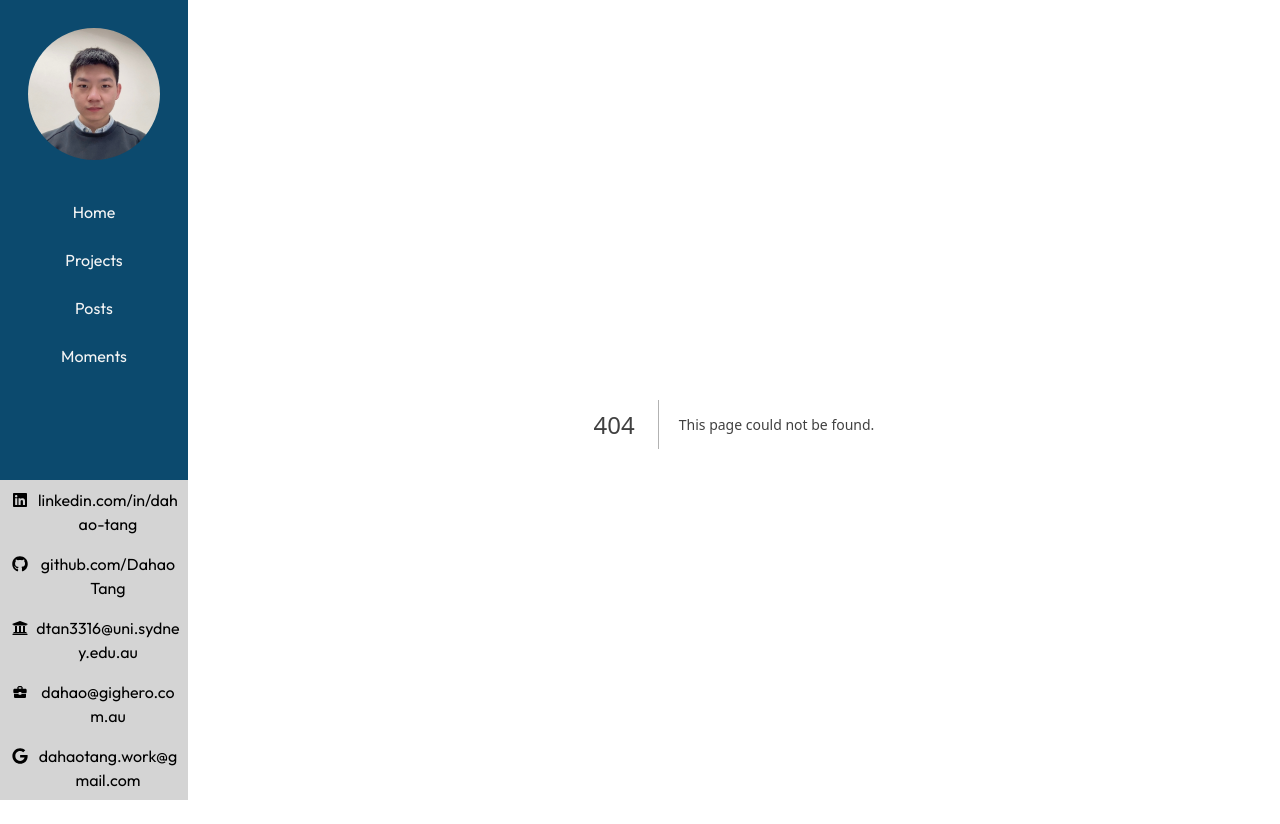
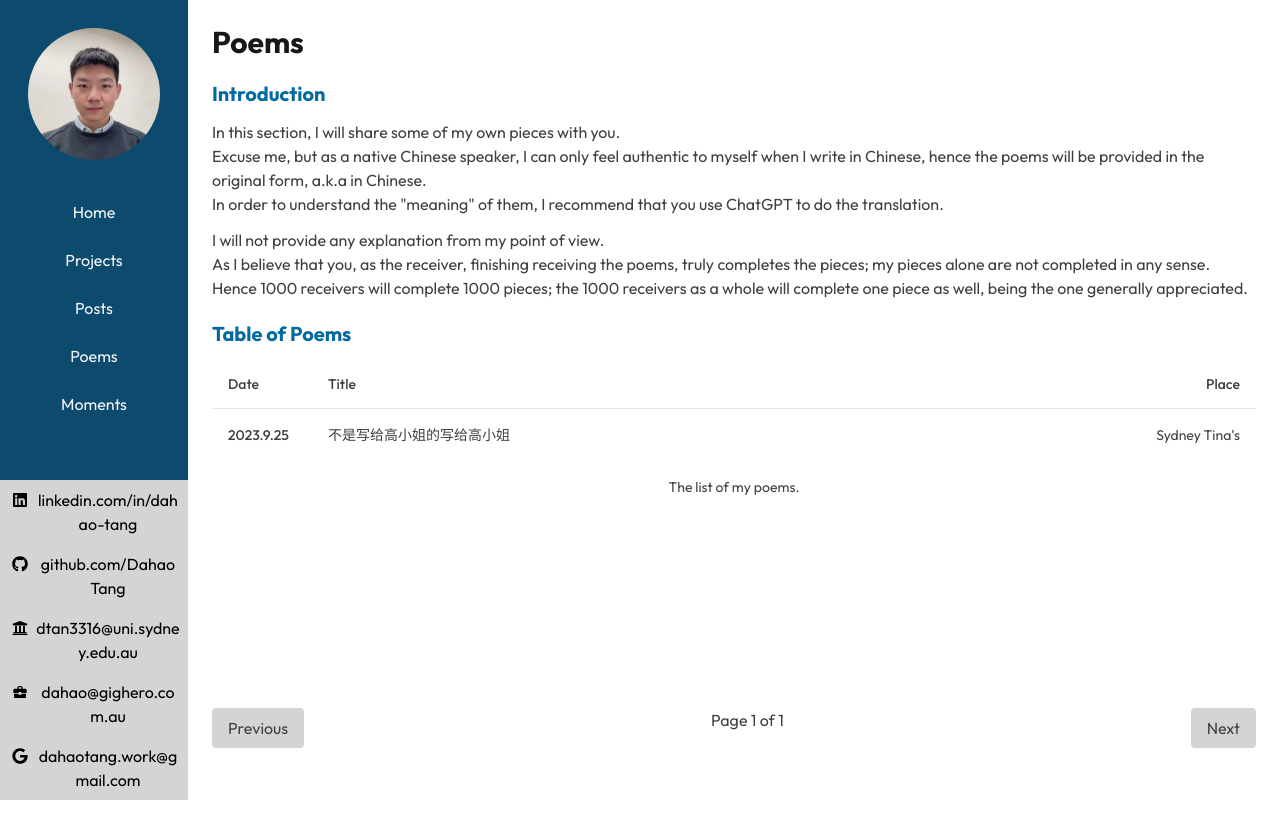
Before and after one commit to DahaoTang/DahaoTang.github.io, a Next.js app: page /poems in a window 1280 px wide. Before the commit this address had no page. After the commit the page ends 800 px from the top, so only its background shows below. Built offline with nearby package versions, Linux system fonts and the light colour scheme.

Commit message:
poems added; typo fixed'

```diff
--- a/app/(site)/components/sidebar/Sidebar.tsx
+++ b/app/(site)/components/sidebar/Sidebar.tsx
@@ -63,18 +63,18 @@ export default function Sidebar() {
 				</SidebarButton>
 				<SidebarButton
 					onClick={() => {
+						router.push(`/poems`);
+					}}
+				>
+					Poems
+				</SidebarButton>
+				<SidebarButton
+					onClick={() => {
 						router.push(`/moments`);
 					}}
 				>
 					Moments
 				</SidebarButton>
-				{/* <SidebarButton
-					onClick={() => {
-						router.push(`/poems_n_essays`);
-					}}
-				>
-					Poems & Essays
-				</SidebarButton> */}
 			</div>
 			<div className="w-full bg-neutral-300">
 				<SidebarContactButton
--- a/app/(site)/page.tsx
+++ b/app/(site)/page.tsx
@@ -32,7 +32,7 @@ export default function Home() {
 				<div className="pt-3 text-neutral-600">
 					<div className="text-lg text-sky-700">My Favourites:</div>
 					<div>Favourite sport: badminton</div>
-					<div>Favourite musical intrsument: classic guitar</div>
+					<div>Favourite musical instrument: classic guitar</div>
 					<div
 						className="hover:text-red-300"
 						onClick={() => {
--- /dev/null
+++ b/app/(site)/poems/20230930_1/Summary.ts
@@ -0,0 +1,6 @@
+export const poem20230930_1 = {
+	id: "20230930_1", // "YYYYMMDD_No."
+	date: "2023.9.25",
+	title: "不是写给高小姐的写给高小姐",
+	place: "Sydney Tina's",
+};
--- /dev/null
+++ b/app/(site)/poems/20230930_1/page.tsx
@@ -0,0 +1,64 @@
+"use client";
+
+import Image from "next/image";
+import Header from "@/app/(site)/components/header/Header";
+import { Heading1 } from "@/app/(site)/components/Heading";
+
+export default function Poem20230930_1() {
+	return (
+		<div>
+			<Header title="Poem" subtitle="2023.09.30" subsubtitle="" />
+			<Heading1 content="不是写给高小姐的写给高小姐" />
+			<div className="flex flex-row">
+				<div className="w-[30%]">
+					<div className="pb-3">
+						<p>从图书馆负一楼</p>
+						<p>光线沉默的褐色长桌旁</p>
+						<p>的单人沙发座位上</p>
+						<p>凝结而出的一位长相清秀的女生</p>
+					</div>
+					<div className="pb-3">
+						<p>她的目光如此清澈</p>
+						<p>她的笑声如此清脆</p>
+						<p>一切像未经深思的玻璃</p>
+						<p>介于完整与被击破之间的一厘米</p>
+					</div>
+					<div className="pb-3">
+						<p>她的出现</p>
+						<p>源自一个女生必须出现</p>
+						<p>源自单人沙发座位不是褐色长桌</p>
+						<p>源自不可见的空气</p>
+						<p>在光线的沉默里</p>
+						<p>在桌旁两位男生的注视与期待中</p>
+						<p>不再是均质的了</p>
+					</div>
+					<div className="pb-3">
+						<p>她的一颦一笑</p>
+						<p>是千万次的一颦一笑的前夕</p>
+						<p>是被看见的</p>
+						<p>唯一的一颦一笑</p>
+					</div>
+					<div className="pb-3">
+						<p>问题是：</p>
+						<p className="pl-4">作为两位男生中的一员</p>
+						<p className="pl-4">我该如何将她视作</p>
+						<p className="pl-4">和自己一样的</p>
+						<p className="pl-4">人？</p>
+					</div>
+					<div>
+						<p>二〇二三年九月三十日 作于Sydney Tina&apos;s</p>
+					</div>
+				</div>
+				<div>
+					<Image
+						className="rounded"
+						src={"/images/poems/20230930_1/original.PNG"}
+						alt=""
+						width={800}
+						height={300}
+					/>
+				</div>
+			</div>
+		</div>
+	);
+}
--- /dev/null
+++ b/app/(site)/poems/Poems.ts
@@ -0,0 +1,3 @@
+import { poem20230930_1 } from "../poems/20230930_1/Summary";
+
+export const poems = [poem20230930_1];
--- /dev/null
+++ b/app/(site)/poems/page.tsx
@@ -0,0 +1,122 @@
+"use client";
+
+import { useRouter } from "next/navigation";
+import { useState } from "react";
+import Header from "@/app/(site)/components/header/Header";
+import { Heading1 } from "@/app/(site)/components/Heading";
+import {
+	Table,
+	TableBody,
+	TableCaption,
+	TableCell,
+	TableHead,
+	TableHeader,
+	TableRow,
+} from "@/app/components/Table";
+
+import { poems } from "./Poems";
+
+export default function Poems() {
+	const router = useRouter();
+	const [currentPage, setCurrentPage] = useState(1);
+	const itemsPerPage = 12;
+
+	const totalPages = Math.ceil(poems.length / itemsPerPage);
+
+	const handleNextPage = () => {
+		if (currentPage < totalPages) setCurrentPage((page) => page + 1);
+	};
+
+	const handlePreviousPage = () => {
+		if (currentPage > 1) setCurrentPage((page) => page - 1);
+	};
+
+	const startIndex = (currentPage - 1) * itemsPerPage;
+	const endIndex = startIndex + itemsPerPage;
+	const currentItems = poems.slice(startIndex, endIndex);
+
+	return (
+		<div className="flex flex-col h-full">
+			<Header title="Poems" />
+			<Heading1 content="Introduction" />
+			<div className="w-full flex flex-col">
+				<div>In this section, I will share some of my own pieces with you.</div>
+				<div>
+					Excuse me, but as a native Chinese speaker, I can only feel authentic
+					to myself when I write in Chinese, hence the poems will be provided in
+					the original form, a.k.a in Chinese.
+				</div>
+				<div>
+					In order to understand the &quot;meaning&quot; of them, I recommend
+					that you use ChatGPT to do the translation.
+				</div>
+				<div className="pt-3">
+					I will not provide any explanation from my point of view.
+				</div>
+				<div>
+					As I believe that you, as the receiver, finishing receiving the poems,
+					truly completes the pieces; my pieces alone are not completed in any
+					sense.
+				</div>
+				<div>
+					Hence 1000 receivers will complete 1000 pieces; the 1000 receivers as
+					a whole will complete one piece as well, being the one generally
+					appreciated.
+				</div>
+			</div>
+			<Heading1 content="Table of Poems" />
+			<div className="flex-grow overflow-auto">
+				<Table>
+					<TableCaption>The list of my poems.</TableCaption>
+					<TableHeader>
+						<TableRow>
+							<TableHead className="w-[100px]">Date</TableHead>
+							<TableHead>Title</TableHead>
+							<TableHead className="text-right">Place</TableHead>
+						</TableRow>
+					</TableHeader>
+					<TableBody>
+						{currentItems.map((poems) => (
+							<TableRow
+								className="hover:bg-neutral-300"
+								key={poems.id}
+								onClick={() => {
+									router.push(`/poems/${poems.id}`);
+								}}
+							>
+								<TableCell className="font-medium">{poems.date}</TableCell>
+								<TableCell>{poems.title}</TableCell>
+								<TableCell className="text-right">{poems.place}</TableCell>
+							</TableRow>
+						))}
+					</TableBody>
+				</Table>
+			</div>
+			<div className="w-full flex flex-row self-end justify-between mt-4 pb-7 pt-5">
+				<button
+					onClick={handlePreviousPage}
+					disabled={currentPage === 1}
+					className={`px-4 py-2 rounded ${
+						currentPage === 1 ? "bg-neutral-300" : "bg-sky-700 text-neutral-100"
+					}`}
+				>
+					Previous
+				</button>
+				<div className="text-neutral-700">
+					Page {currentPage} of {totalPages}
+				</div>
+				<button
+					onClick={handleNextPage}
+					disabled={currentPage === totalPages}
+					className={`px-4 py-2 rounded ${
+						currentPage === totalPages
+							? "bg-neutral-300"
+							: "bg-sky-700 text-white"
+					}`}
+				>
+					Next
+				</button>
+			</div>
+		</div>
+	);
+}
--- a/app/(site)/projects/personal/202309_1/Summary.ts
+++ b/app/(site)/projects/personal/202309_1/Summary.ts
@@ -2,6 +2,6 @@ export const personalProject202309_1 = {
 	id: "202309_1",
 	period: "2023 SEP",
 	name: "Personal Web Upgrade (The one you are looking at!)",
-	keyWords: "Web; Next.js; Vercel",
+	keywords: "Web; Next.js; Vercel",
 	topic: "Web",
 };
--- a/app/(site)/projects/personal/202310_1/Summary.ts
+++ b/app/(site)/projects/personal/202310_1/Summary.ts
@@ -2,6 +2,6 @@ export const personalProject202310_1 = {
 	id: "202310_1", // "YYYYMM_No."
 	period: "2023 OCT",
 	name: "Prompt Engineering - AI Tutor in Education",
-	keyWords: "AI; Prompt Engineering; Fine-tuning; OpenAI; GPT",
+	keywords: "AI; Prompt Engineering; Fine-tuning; OpenAI; GPT",
 	topic: "AI",
 };
--- a/app/(site)/projects/personal/page.tsx
+++ b/app/(site)/projects/personal/page.tsx
@@ -78,7 +78,7 @@ export default function PersonalProjects() {
 							>
 								<TableCell className="font-medium">{projects.period}</TableCell>
 								<TableCell>{projects.name}</TableCell>
-								<TableCell>{projects.keyWords}</TableCell>
+								<TableCell>{projects.keywords}</TableCell>
 								<TableCell className="text-right">{projects.topic}</TableCell>
 							</TableRow>
 						))}
--- a/app/(site)/projects/research/202312_1/Summary.ts
+++ b/app/(site)/projects/research/202312_1/Summary.ts
@@ -1,7 +1,7 @@
 export const researchProject202312_1 = {
 	id: "202312_1",
 	period: "2023 DEC",
-	name: "USYD Summer Vacation Researcg Program",
-	keyWords: "",
+	name: "USYD Summer Vacation Research Program",
+	keywords: "",
 	topic: "T.B.D.",
 };
--- a/app/(site)/projects/research/page.tsx
+++ b/app/(site)/projects/research/page.tsx
@@ -61,7 +61,7 @@ export default function ResearchProjects() {
 							>
 								<TableCell className="font-medium">{projects.period}</TableCell>
 								<TableCell>{projects.name}</TableCell>
-								<TableCell>{projects.keyWords}</TableCell>
+								<TableCell>{projects.keywords}</TableCell>
 								<TableCell className="text-right">{projects.topic}</TableCell>
 							</TableRow>
 						))}
```
Also changed, not shown: app/(site)/posts/Posts.ts (line endings or trailing spaces), 1 other file (tests, documents, lock files or other folders).
